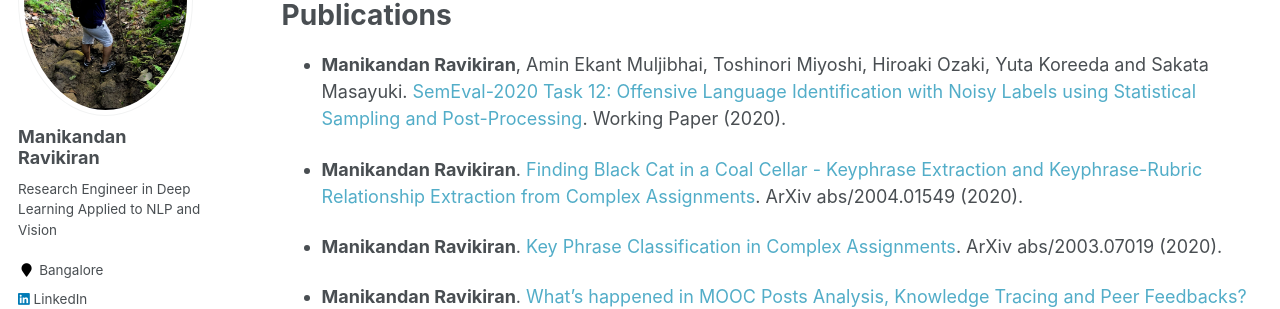
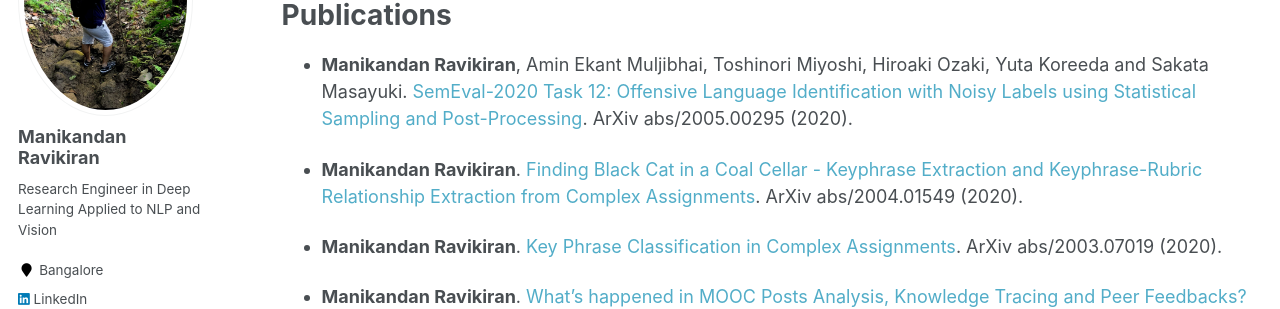
Before and after one commit to manikandan-ravikiran/manikandan-ravikiran.github.io.backup, a Jekyll site: the page built from _pages/cv.md, in a window 1280 px wide and 900 px high, scrolled down 1675 px. Shown: the part 152-461 px from the top of the window. Built offline with Jekyll 4.4.1, drawn with Linux system fonts in a browser that asks for light colours.

Commit message:
Added paper link

```diff
--- a/_pages/cv.md
+++ b/_pages/cv.md
@@ -57,7 +57,7 @@ Skills
 Publications
 ======
 
-* <b>Manikandan Ravikiran</b>, Amin Ekant Muljibhai, Toshinori Miyoshi, Hiroaki Ozaki, Yuta Koreeda and Sakata Masayuki. <a href="https://manikandan-ravikiran.github.io/files/semeval2020.pdf" style="text-decoration: none;">SemEval-2020 Task 12: Offensive Language Identification with Noisy Labels using Statistical Sampling and Post-Processing</a>. Working Paper (2020).
+* <b>Manikandan Ravikiran</b>, Amin Ekant Muljibhai, Toshinori Miyoshi, Hiroaki Ozaki, Yuta Koreeda and Sakata Masayuki. <a href="https://arxiv.org/abs/2005.00295" style="text-decoration: none;">SemEval-2020 Task 12: Offensive Language Identification with Noisy Labels using Statistical Sampling and Post-Processing</a>. ArXiv abs/2005.00295 (2020).
 
 * <b>Manikandan Ravikiran</b>. <a href="http://arxiv.org/abs/2004.01549" style="text-decoration: none;">Finding Black Cat in a Coal Cellar - Keyphrase Extraction and Keyphrase-Rubric Relationship Extraction from Complex Assignments</a>. ArXiv abs/2004.01549 (2020).
 
```
Also changed, not shown: _pages/publications.md (+1 -1 lines).
